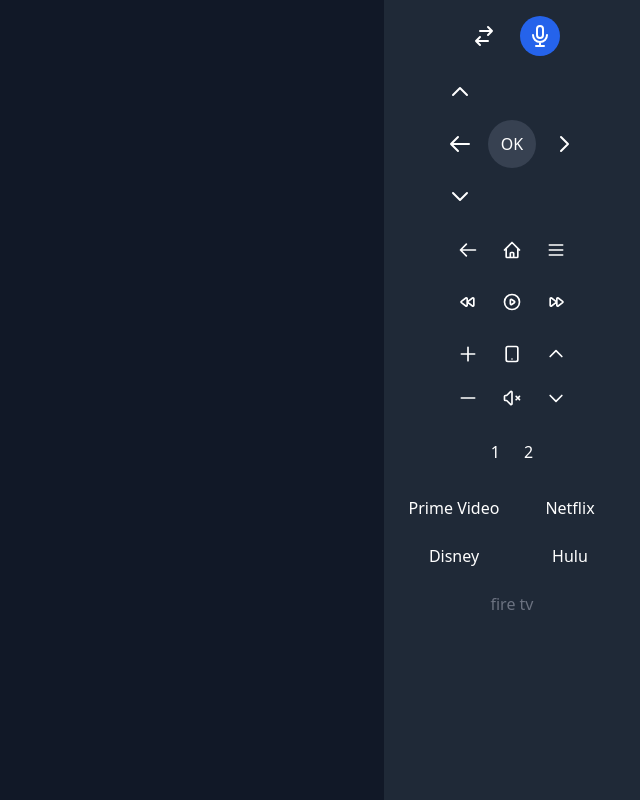
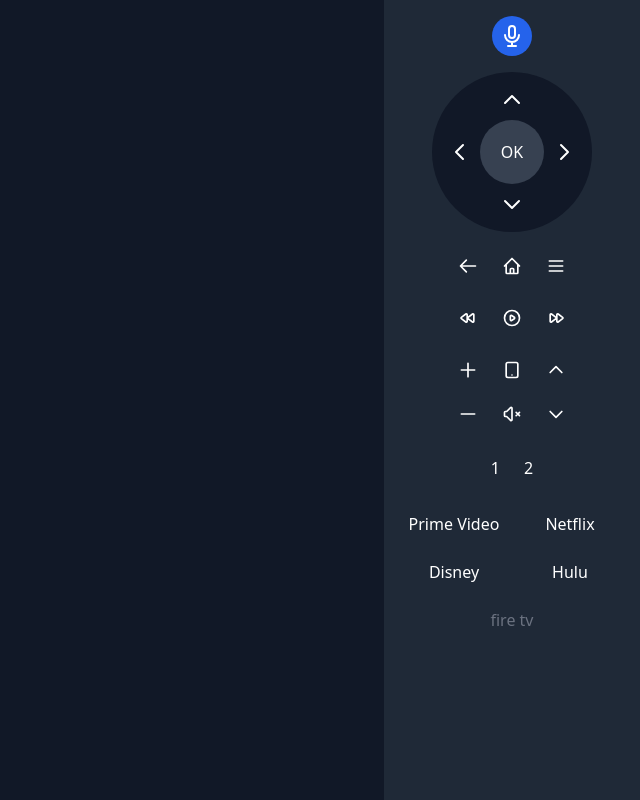
Before and after one commit to yash21755/Amazon-FireStick-recommendation-modal-prototype, a React (Vite) app in the folder Frontend/: page / in a window 1280 px wide. Shown: the whole page, without its empty margins (640-1280 px from the left). Built offline with nearby package versions, Linux system fonts and the light colour scheme.

Commit message:
Impoved D pad on remote component
added a ring effect
removed power button
centered voice command
changed left direction icon for uniformity

```diff
--- a/Frontend/src/components/Remote.jsx
+++ b/Frontend/src/components/Remote.jsx
@@ -12,6 +12,8 @@
   DeviceTabletIcon as TvIcon, // Use DeviceTabletIcon as TV icon substitute
   ChevronUpIcon,
   ChevronDownIcon,
+  ChevronLeftIcon,
+  ChevronRightIcon,
   VolumeOffIcon, // Replace SpeakerXMarkIcon with VolumeOffIcon
   RewindIcon,
   FastForwardIcon,
@@ -28,13 +30,13 @@
     <div className="fixed top-0 right-0 h-full w-1/5 bg-gray-800 text-white flex flex-col items-center p-4 space-y-4">
       {/* top: power & Alexa */}
       <div className="flex space-x-4">
-        <button
+        {/* <button
           title="Power"
           onClick={handleClick("power")}
           className="p-2 rounded-full hover:bg-gray-700"
         >
           <SwitchHorizontalIcon className="w-6 h-6" />
-        </button>
+        </button> */}
         <button
           title="Alexa Voice Command"
           onClick={handleClick("alexa")}
@@ -43,47 +45,58 @@
           <MicrophoneIcon className="w-6 h-6" />
         </button>
       </div>
+      {/* big D‑pad */}
+     <div className="flex items-center justify-center">
+  {/* Black ring wrapper */}
+  <div className="relative w-40 h-40 rounded-full bg-gray-900 flex items-center justify-center">
 
-      {/* big D‑pad */}
-      <div className="space-y-2">
+    {/* Up button */}
     <button
       title="Up"
       onClick={handleClick("up")}
-          className="p-2 rounded-full hover:bg-gray-700"
+      className="absolute top-2 left-1/2 transform -translate-x-1/2 p-2 rounded-full  "
     >
-          <ChevronUpIcon className="w-6 h-6" />
+      <ChevronUpIcon className="w-6 h-6 text-white" />
     </button>
-        <div className="flex space-x-2">
+
+    {/* Left button */}
     <button
       title="Left"
       onClick={handleClick("left")}
-            className="p-2 rounded-full hover:bg-gray-700"
+      className="absolute left-2 top-1/2 transform -translate-y-1/2 p-2 rounded-full  "
     >
-            <ArrowLeftIcon className="w-6 h-6" />
+      <ChevronLeftIcon className="w-6 h-6 text-white" />
     </button>
+
+    {/* Center select/OK button */}
     <button
       title="Select / OK"
       onClick={handleClick("select")}
-            className="w-12 h-12 bg-gray-700 rounded-full flex items-center justify-center hover:bg-gray-600"
+      className="w-16 h-16 bg-gray-700 rounded-full flex items-center justify-center hover:bg-gray-600 text-white"
     >
       OK
     </button>
+
+    {/* Right button */}
     <button
       title="Right"
       onClick={handleClick("right")}
-            className="p-2 rounded-full hover:bg-gray-700"
+      className="absolute right-2 top-1/2 transform -translate-y-1/2 p-2 rounded-full "
     >
-            <ChevronUpIcon className="w-6 h-6 rotate-90" />
+      <ChevronRightIcon className="w-6 h-6 text-white" />
     </button>
-        </div>
+
+    {/* Down button */}
     <button
       title="Down"
       onClick={handleClick("down")}
-          className="p-2 rounded-full hover:bg-gray-700"
+      className="absolute bottom-2 left-1/2 transform -translate-x-1/2 p-2 rounded-full "
     >
-          <ChevronDownIcon className="w-6 h-6" />
+      <ChevronDownIcon className="w-6 h-6 text-white" />
     </button>
   </div>
+</div>
+
 
       {/* nav row */}
       <div className="grid grid-cols-3 gap-2">
```
Also changed, not shown: 1 other file (tests, documents, lock files or other folders). Lines whose indentation alone changed are shown as unchanged.
